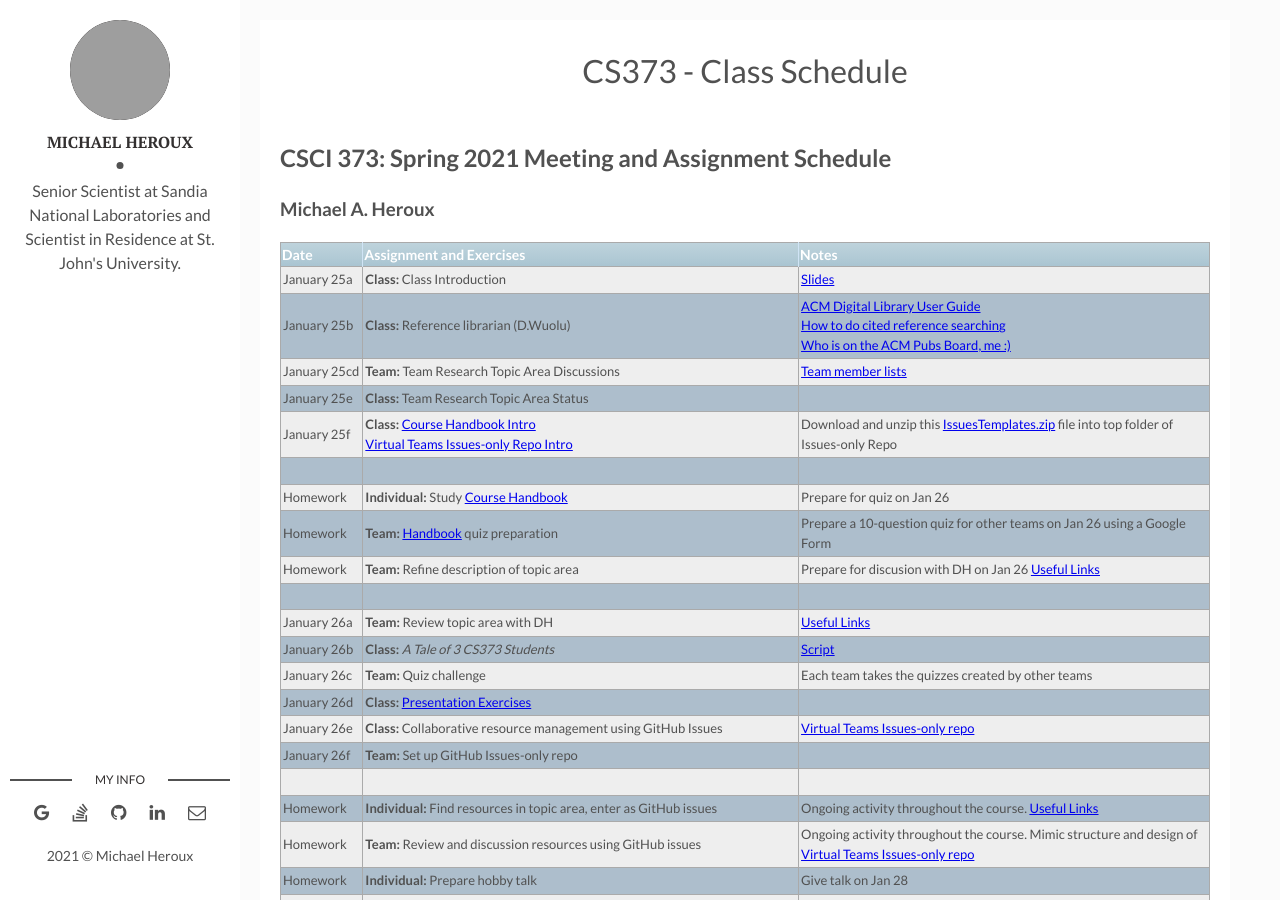
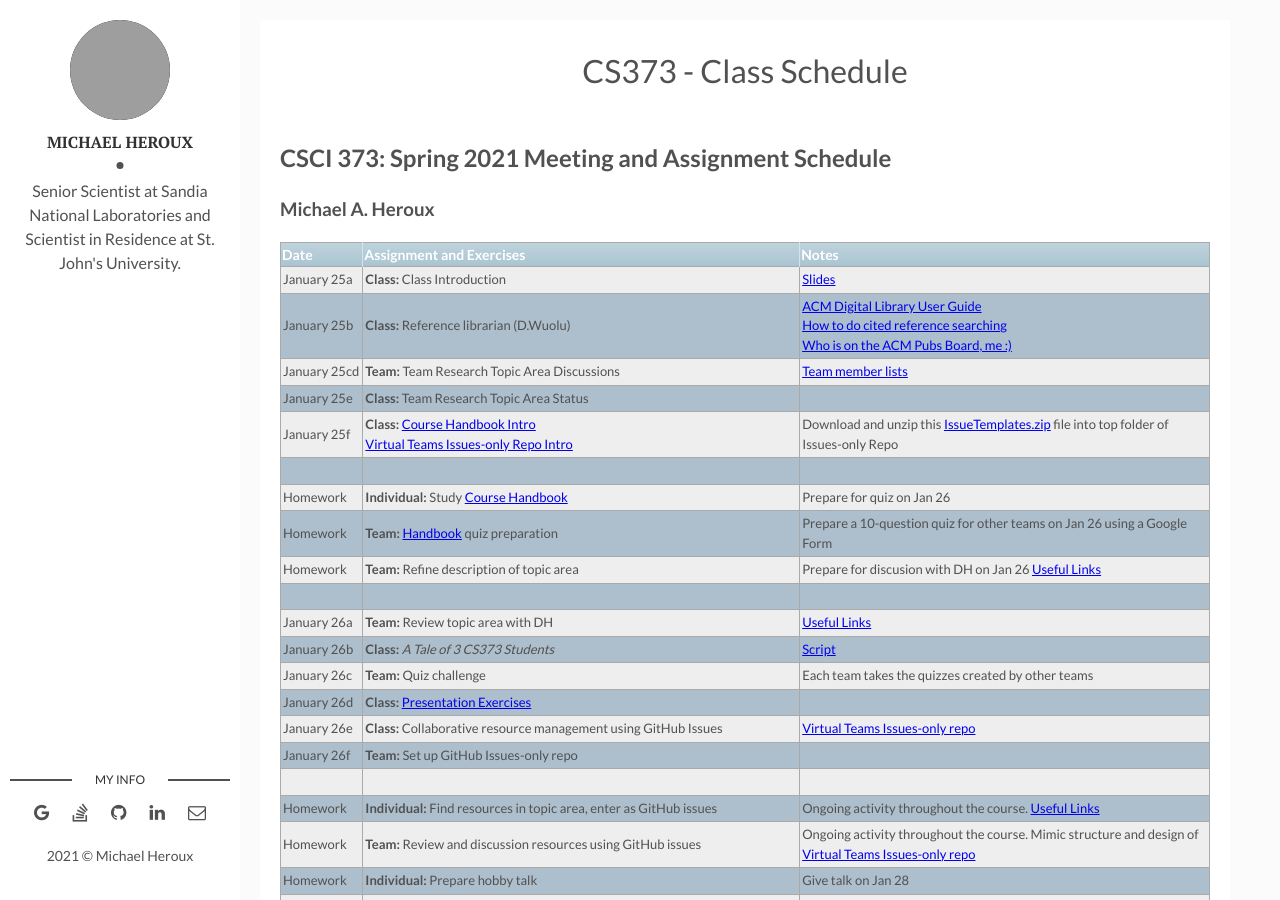
Before and after one commit to maherou/Teaching, a Jekyll site: the page built from files/CS373/2021-Spring-Class-Meeting-Schedule.md, in a window 1280 px wide and 900 px high. Built offline with Jekyll 4.4.1, drawn with Linux system fonts in a browser that asks for light colours; grey boxes are pictures that could not be loaded.

Commit message:
More fixes

```diff
--- a/files/CS373/2021-Spring-Class-Meeting-Schedule.md
+++ b/files/CS373/2021-Spring-Class-Meeting-Schedule.md
@@ -16,7 +16,7 @@ location: "Collegeville, MN, USA"
 | January 25b | **Class:** Reference librarian (D.Wuolu) | [ACM Digital Library User Guide](https://libraries.acm.org/binaries/content/assets/libraries/acm-digital-library-user-guide.pdf) <br> [How to do cited reference searching](https://clarivate.libguides.com/ld.php?content_id=3588819) <br> [Who is on the ACM Pubs Board, me :)](https://www.acm.org/publications/publications-board-committees)|
 | January 25cd | **Team:** Team Research Topic Area Discussions| [Team member lists](https://docs.google.com/spreadsheets/d/1amn0GjcEhlF4ubQYYXkXMi5Q0edYWrozMJVmDoUSMpM/edit?usp=sharing) |
 | January 25e | **Class:** Team Research Topic Area Status| |
-| January 25f | **Class:** [Course Handbook Intro](../CSCI373CourseHandbookLatestEdition.pdf) <br> [Virtual Teams Issues-only Repo Intro](https://github.com/Collegeville/VirtualTeams/issues)| Download and unzip this [IssuesTemplates.zip](../IssueTemplates.zip) file into top folder of Issues-only Repo|
+| January 25f | **Class:** [Course Handbook Intro](../CSCI373CourseHandbookLatestEdition.pdf) <br> [Virtual Teams Issues-only Repo Intro](https://github.com/Collegeville/VirtualTeams/issues)| Download and unzip this [IssueTemplates.zip](../IssueTemplates.zip) file into top folder of Issues-only Repo|
 | | |
 | Homework | **Individual:** Study [Course Handbook](../CSCI373CourseHandbookLatestEdition.pdf) | Prepare for quiz on Jan 26 |
 | Homework | **Team:** [Handbook](../CSCI373CourseHandbookLatestEdition.pdf) quiz preparation | Prepare a 10-question quiz for other teams on Jan 26 using a Google Form  |
```
